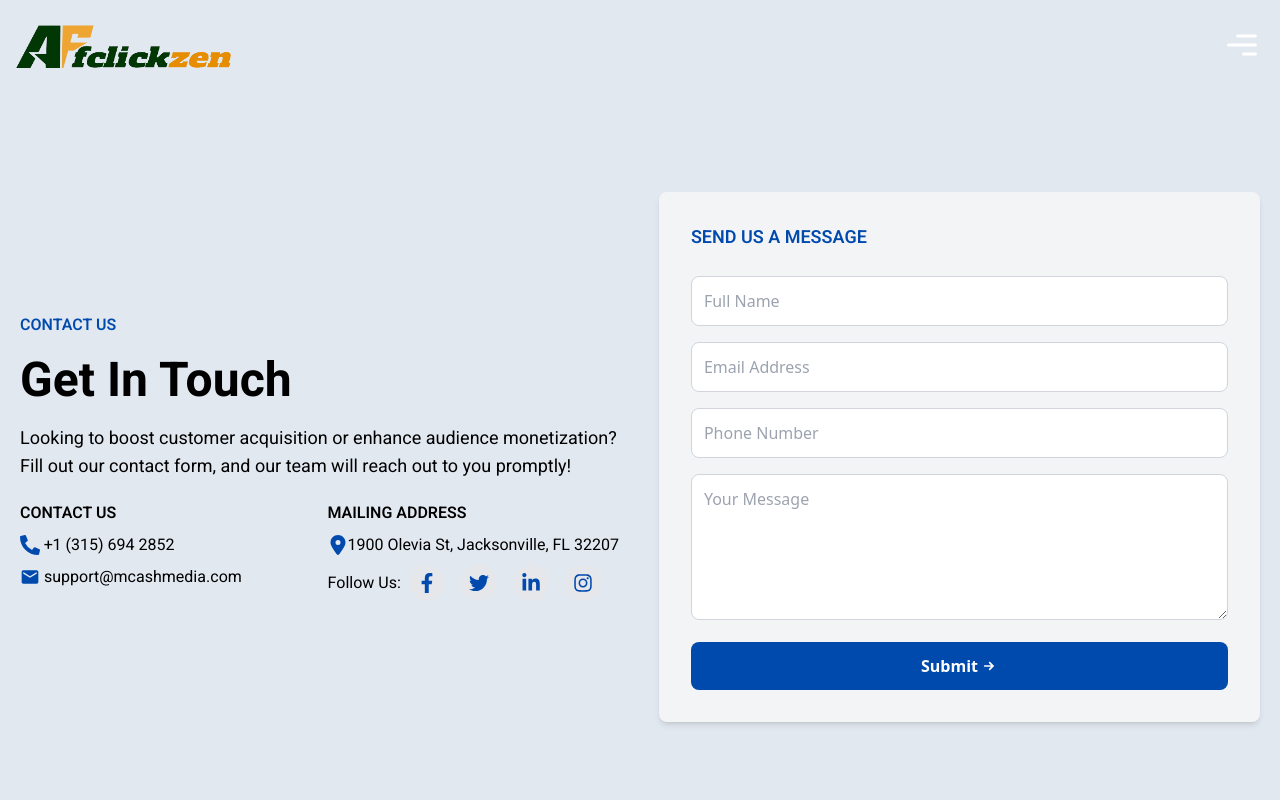
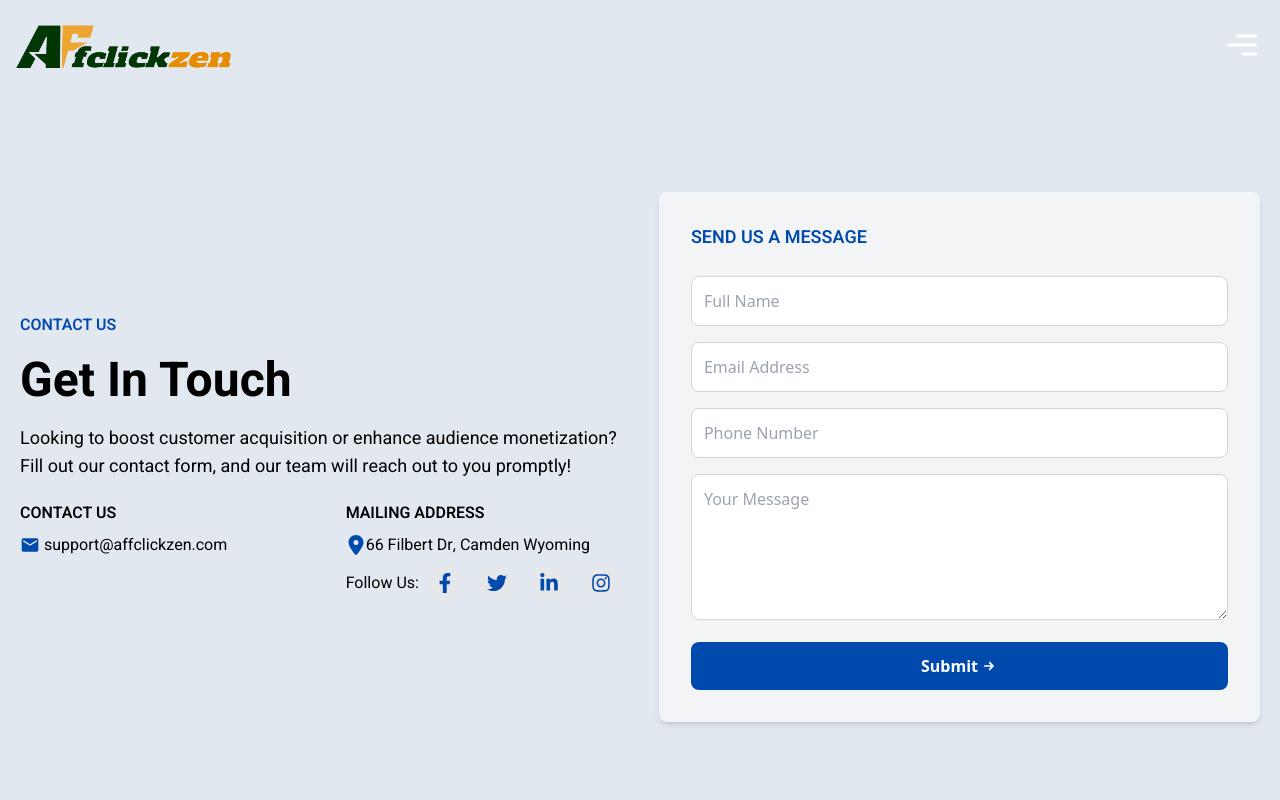
Before and after one commit to mdanamulhasan201/network_landingPage, a React (Vite) app: page /contact in a window 1280 px wide. Shown: the top 800 px of the page. Built offline with nearby package versions, Linux system fonts and the light colour scheme.

Commit message:
some added

```diff
--- a/src/components/Home/Hero.jsx
+++ b/src/components/Home/Hero.jsx
@@ -15,10 +15,11 @@ import dollarTop from "../../assets/banner/dollarTop.png";
 import { FaUser } from "react-icons/fa";
 // import { Link } from "react-router-dom";
 import CountUp from "react-countup";
+import { Link } from "react-router-dom";
 
 const Hero = () => {
     const headline = "Target The World";
-    const Subheadline = "What can smart advertising do for you";
+    const Subheadline = "What can smart advertising do for you ?";
     // const headline = "Performance marketing that delivers the results you define.";
 
     // Animation variants for right side icons
@@ -171,9 +172,12 @@ const Hero = () => {
                                 </div>
 
                                 {/* Right Section */}
+                                <Link to='https://affclickzen.everflowclient.io/affiliate/signup'>
                                     <button className="bg-[#0C302B] w-[200px]  hover:bg-[#25219a] transform rounded-r-full duration-300 text-white px-6 py-[22px] font-bold h-full font-heebo uppercase">
                                         Apply
                                     </button>
+                                </Link>
+
                             </div>
                             <div className="relative flex items-center overflow-hidden mt-10">
                                 {/* Left Section */}
@@ -185,9 +189,12 @@ const Hero = () => {
                                 </div>
 
                                 {/* Right Section */}
+                                <Link to='https://affclickzen.everflowclient.io/advertiser/signup'>
                                     <button className="bg-[#0C302B] w-[200px]  hover:bg-[#25219a] transform rounded-r-full duration-300 text-white px-6 py-[22px] font-bold h-full font-heebo uppercase">
                                         Apply
                                     </button>
+                                </Link>
+
                             </div>
                             {/* <div className="relative flex items-center overflow-hidden mt-10 ">
 
--- a/src/components/shared/Nav.jsx
+++ b/src/components/shared/Nav.jsx
@@ -292,7 +292,7 @@ const Nav = () => {
                                                 Contact
                                             </Link>
                                             <Link
-                                                // to="/login"
+                                                 to="https://affclickzen.everflowclient.io/auth/login"
                                                 className={`px-5 py-1 text-white rounded-full bg-[#113706] hover:bg-[#5742BF] transform duration-300 ${getActiveClass("/login")}`}
                                             >
                                                 Login
@@ -406,7 +406,7 @@ const Nav = () => {
 
                                         <motion.div variants={linkVariants}>
                                             <Link
-                                                // to="/login"
+                                                to="https://affclickzen.everflowclient.io/auth/login"
                                                 className="block bg-[#113706] hover:bg-[#5742BF] text-white px-6 py-3 rounded  transform duration-300"
                                                 onClick={toggleMenu}
                                             >
--- a/src/components/shared/Navbar.jsx
+++ b/src/components/shared/Navbar.jsx
@@ -291,7 +291,7 @@ const Navbar = () => {
                                                 Contact
                                             </Link>
                                             <Link
-                                                // to="/login"
+                                               to="https://affclickzen.everflowclient.io/auth/login"
                                                 className={`px-5 py-1 text-white rounded-full bg-[#113706] hover:bg-[#5742BF] transform duration-300 ${getActiveClass("/login")}`}
                                             >
                                                 Login
@@ -405,7 +405,7 @@ const Navbar = () => {
 
                                         <motion.div variants={linkVariants}>
                                             <Link
-                                                // to="/login"
+                                                 to="https://affclickzen.everflowclient.io/auth/login"
                                                 className="block bg-[#113706] hover:bg-[#5742BF] text-white px-6 py-3 rounded transform duration-300"
                                                 onClick={toggleMenu}
                                             >
--- a/src/page/ContactUs.jsx
+++ b/src/page/ContactUs.jsx
@@ -80,14 +80,14 @@ const ContactUs = () => {
                             {/* Contact Details */}
                             <div className="flex flex-col gap-2">
                                 <h2 className="uppercase font-semibold font-heebo">Contact Us</h2>
-                                <div className="flex items-center">
+                                {/* <div className="flex items-center">
                                     <FaPhoneAlt className="text-Blue text-xl mr-1" />
                                     <p className="text-md font-heebo">+1 (315) 694 2852</p>
-                                </div>
+                                </div> */}
                                 <div className="flex items-center">
                                     <MdEmail className="text-Blue text-xl mr-1" />
                                     <p className="text-md font-heebo">
-                                        <a href="mailto:contact@gmail.com">support@mcashmedia.com</a>
+                                        <a href="mailto:contact@gmail.com">support@affclickzen.com</a>
                                     </p>
                                 </div>
                             </div>
@@ -97,7 +97,7 @@ const ContactUs = () => {
                                 <h2 className="uppercase font-semibold font-heebo">Mailing Address</h2>
                                 <div className="flex items-start md:items-center">
                                     <FaLocationDot className="text-Blue text-xl" />
-                                    <p className="text-md font-heebo">1900 Olevia St, Jacksonville, FL 32207</p>
+                                    <p className="text-md font-heebo">66 Filbert Dr, Camden Wyoming</p>
                                 </div>
 
                                 {/* Social Icons */}
--- a/src/page/Home.jsx
+++ b/src/page/Home.jsx
@@ -17,7 +17,7 @@ const Home = () => {
     return (
         <>
             <Helmet>
-                <title>AffClickZen | Home</title>
+                <title>Affclickzen Transforming Ideas into Revenue!</title>
             </Helmet>
             {/* <Banner /> */}
             <Hero/>
```
Lines whose indentation alone changed are shown as unchanged.
